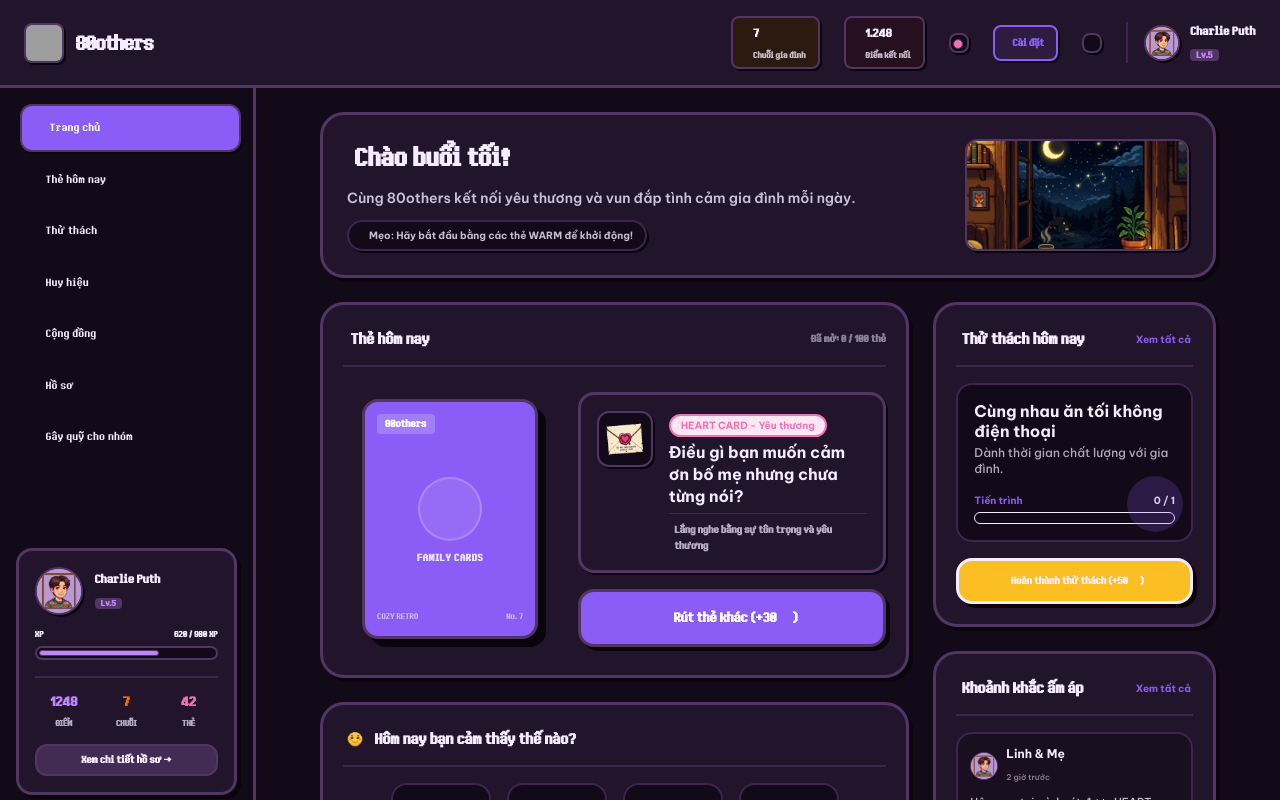
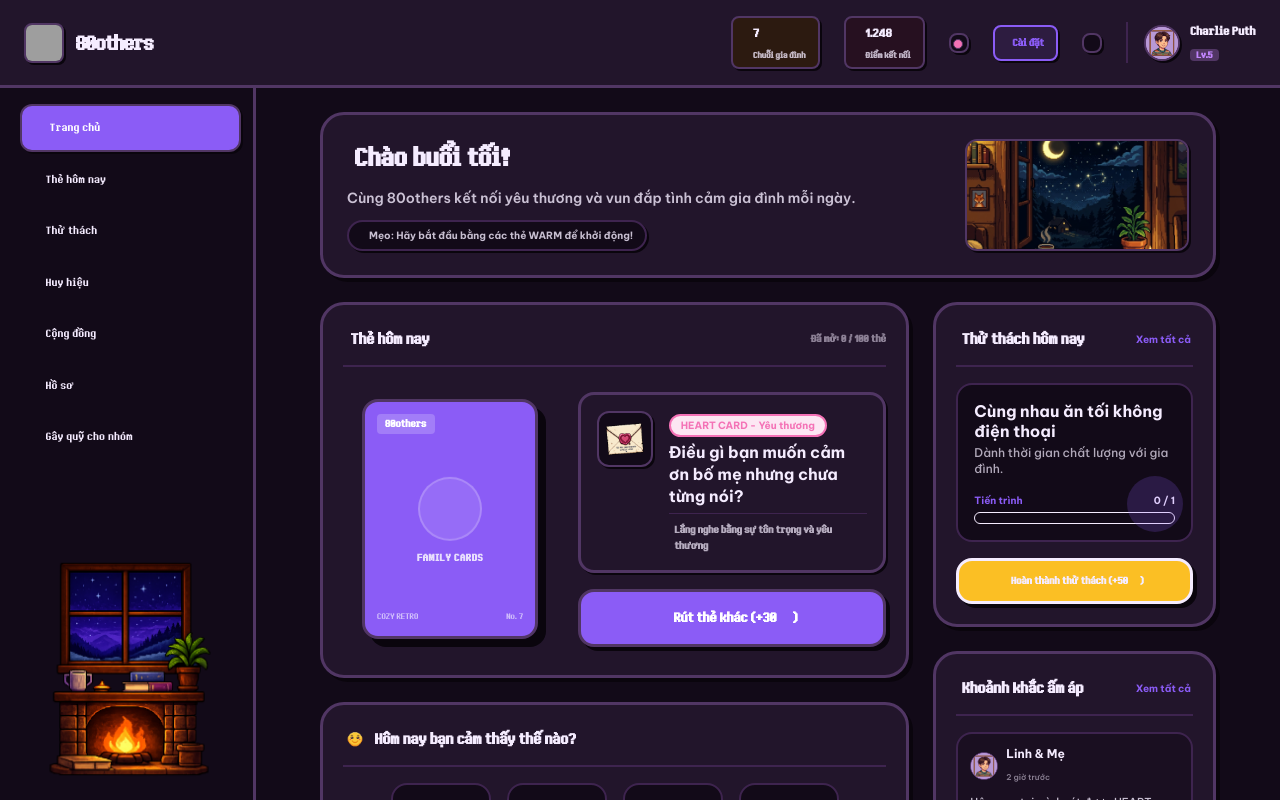
Before and after one commit to dungddhe182379/80others, a Next.js app: page / in a window 1280 px wide. Shown: the top 800 px of the page. Built offline with nearby package versions, Linux system fonts and the light colour scheme; grey boxes are pictures that could not be loaded; a web font is replaced by a local one.

Commit message:
feat: implement responsive Navigation component with PWA installation support and assets

```diff
--- a/src/components/Navigation.tsx
+++ b/src/components/Navigation.tsx
@@ -301,59 +301,20 @@ const NavigationContent: React.FC<{ children: React.ReactNode }> = ({ children }
           </div>
 
           {/* Desktop Sidebar Profile Info Card Widget */}
-          <div className="bg-brand-card border-3 border-brand-outline p-4 rounded-2xl shadow-pixel relative overflow-hidden mt-6">
-            <div className="flex items-center gap-3 mb-3">
-              <div className="relative w-12 h-12 rounded-full border-2 border-brand-outline overflow-hidden bg-brand-purple-light shadow-pixel-sm shrink-0">
-                <Image
-                  src="/assets/avatars/avatar.png"
-                  alt="Charlie Puth avatar"
-                  fill
-                  sizes="48px"
-                  className="object-cover"
-                />
-              </div>
-              <div className="leading-tight">
-                <h4 className="font-pixel font-bold text-sm text-brand-text">Charlie Puth</h4>
-                <span className="text-[10px] font-pixel text-brand-purple-light font-bold bg-brand-outline px-1.5 py-0.2 rounded">Lv.5</span>
-              </div>
-            </div>
-
-            {/* XP progress */}
-            <div className="mb-4">
-              <div className="flex justify-between text-[10px] font-bold mb-1 font-pixel">
-                <span>XP</span>
-                <span>620 / 900 XP</span>
-              </div>
-              <div className="h-3.5 bg-brand-bg border-2 border-brand-outline rounded-full overflow-hidden p-0.5">
-                <div
-                  className="h-full bg-brand-purple-light rounded-full border border-brand-outline"
-                  style={{ width: "68.8%" }}
-                />
-              </div>
-            </div>
-
-            <div className="grid grid-cols-3 gap-1 border-t-2 border-brand-border pt-3 text-center text-xs">
-              <div>
-                <span className="block font-pixel font-bold text-brand-purple-light text-base">{points}</span>
-                <span className="text-[10px] text-brand-text/70 uppercase font-bold font-pixel">Điểm</span>
-              </div>
-              <div>
-                <span className="block font-pixel font-bold text-orange-500 text-base">{streak}</span>
-                <span className="text-[10px] text-brand-text/70 uppercase font-bold font-pixel">Chuỗi</span>
-              </div>
-              <div>
-                <span className="block font-pixel font-bold text-brand-pink text-base">{completedCount}</span>
-                <span className="text-[10px] text-brand-text/70 uppercase font-bold font-pixel">Thẻ</span>
-              </div>
-            </div>
-
-            <Link
-              href="/profile"
-              className="mt-3.5 flex items-center justify-center w-full py-1.5 border-2 border-brand-outline rounded-xl bg-brand-purple-light/20 text-brand-text font-pixel font-bold text-xs hover:bg-brand-purple-light/40 transition-colors active:translate-y-0.5"
-            >
-              Xem chi tiết hồ sơ →
-            </Link>
-          </div>
+          {/* Desktop Sidebar Cozy Fireplace Widget (Links to Profile) */}
+          <Link
+            href="/profile"
+            className="block -mx-4 overflow-hidden relative aspect-square mt-6 hover:brightness-105 active:translate-y-0.5 active:translate-x-0.5 transition-all cursor-pointer"
+          >
+            <Image
+              src={theme === "dark" ? "/assets/fireplace_night.png" : "/assets/fireplace_morning.png"}
+              alt="Cozy Fireplace"
+              fill
+              sizes="256px"
+              className="object-cover"
+              priority
+            />
+          </Link>
         </aside>
 
         {/* ================= MOBILE NAV DRAWER (SIDEBAR HAMBURGER MENU) ================= */}
```
Also changed, not shown: public/assets/fireplace_morning.png (added), public/assets/fireplace_night.png (added).
